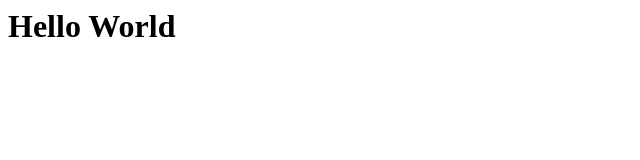
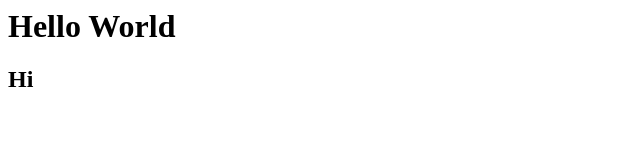
Before and after one commit to good1luck21/horiolesson, a plain HTML site: page index.html in a window 1280 px wide. Shown: the full height of the page, 0-640 px from the left. Drawn offline with Linux system fonts and the light colour scheme.

Commit message:
変更しといたよ！

```diff
--- a/index.html
+++ b/index.html
@@ -1,2 +1,4 @@
 <h1>Hello World</h1>
-<!--<h2>Hi</h2>-->
+<h2>Hi</h2>
+
+<!-- changed -->
```
